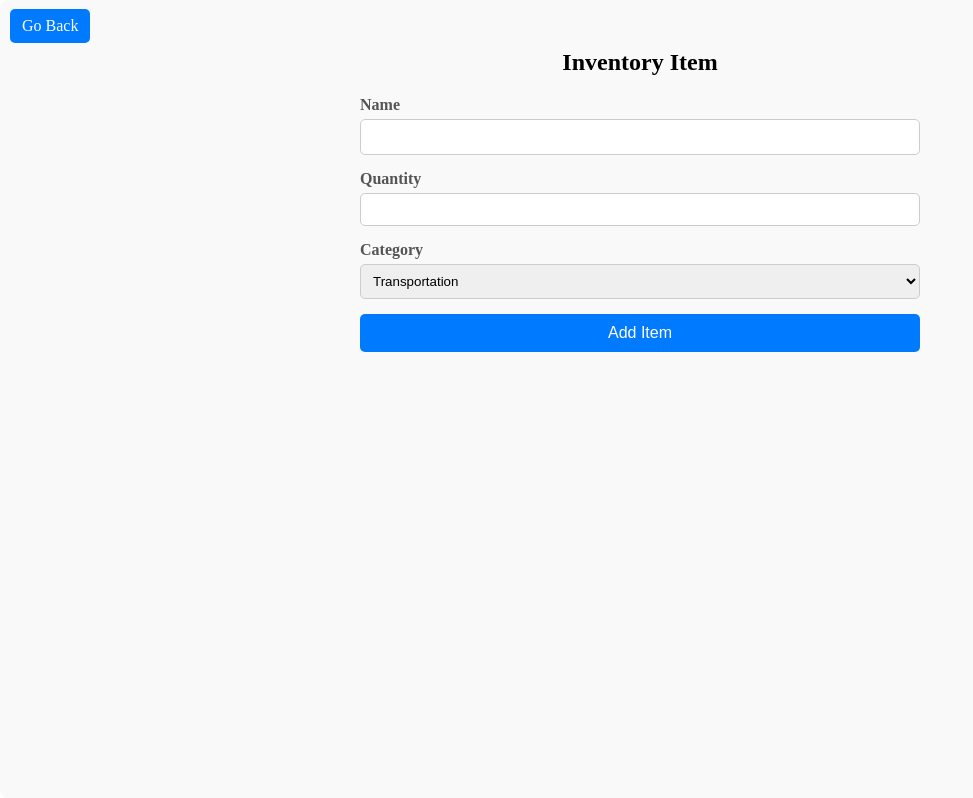
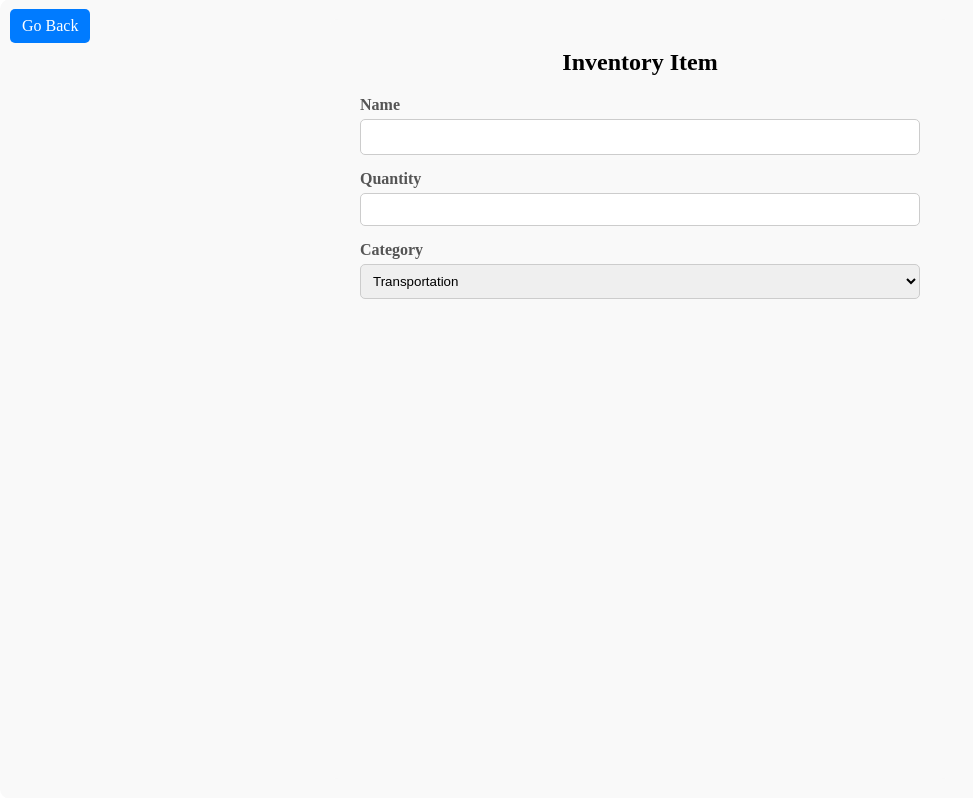
Before and after one commit to Correa95/Inventory-Management-system, a Django app: page /addItem/ in a window 1280 px wide. Shown: the part 141-939 px from the top of the page, without its empty margins (0-973 px from the left). Run offline with Django 5.2, Linux system fonts and the light colour scheme; a user stored in the database is signed in; data comes from the database, SQL or seed files in the repository.

```diff
--- a/inventory/templates/inventory/addItemForm.html
+++ b/inventory/templates/inventory/addItemForm.html
@@ -23,9 +23,9 @@
               </div>
 
 
-                <button class="btnItem">Add Item</button>
+                {% comment %} <button class="btnItem">Add Item</button>
 
         </form>
-    </div>
+    </div> {% endcomment %}
 </div>
 {% endblock content %}
```
